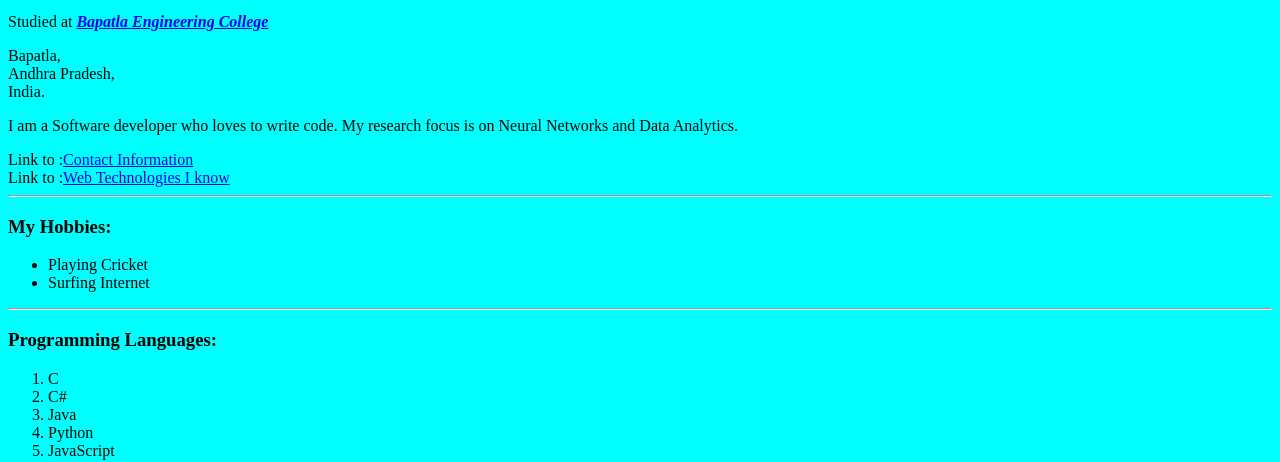
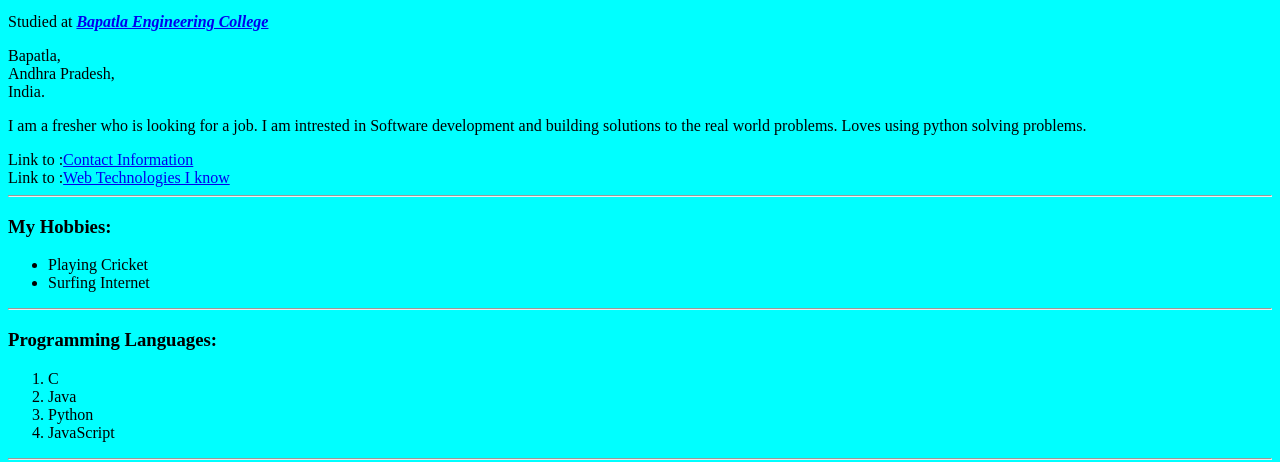
Before and after one commit to kalibattula/kaliportfolio, a plain HTML site: page index.html in a window 1280 px wide. Shown: the part 363-825 px from the top of the page. Drawn offline with Linux system fonts and the light colour scheme.

Commit message:
Changed my Bio

```diff
--- a/index.html
+++ b/index.html
@@ -15,7 +15,8 @@
            India.
         </p>
 
-        <p>I am a Software developer who loves to write code. My research focus is on Neural Networks and Data Analytics.
+        <p>I am a fresher who is looking for a job. I am intrested in Software development and building solutions to the real world problems.
+           Loves using python solving problems.
         </p>
         Link to :<a href="contact.html">Contact Information</a><br>
         Link to :<a href="#webtech">Web Technologies I know</a>
@@ -29,7 +30,6 @@
         <h3>Programming Languages:</h3>
         <ol>
             <li>C</li>
-            <li>C#</li>
             <li>Java</li>
             <li>Python</li>
             <li>JavaScript</li>
```
